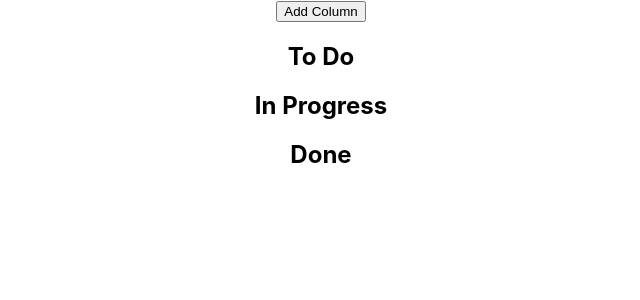
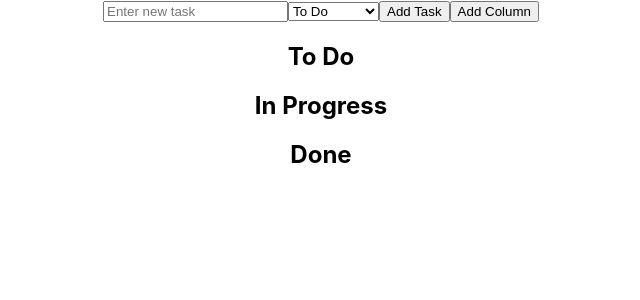
Before and after one commit to JayTailor45/ai-gen-kanban-board-react, a React (Create React App) app: page / in a window 1280 px wide. Shown: the top 300 px of the page, without its empty margins (319-959 px from the left). Built offline with nearby package versions, Linux system fonts and the light colour scheme.

Commit message:
add support to add task with statu

```diff
--- a/src/KanbanBoard.js
+++ b/src/KanbanBoard.js
@@ -2,6 +2,8 @@ import React, { useState } from 'react';
 import { DragDropContext, Droppable, Draggable } from 'react-beautiful-dnd';
 
 const KanbanBoard = () => {
+    const [newTask, setNewTask] = useState('');
+    const [selectedColumn, setSelectedColumn] = useState('column-1');
     const [columns, setColumns] = useState({
         'column-1': { id: 'column-1', title: 'To Do', tasks: [] },
         'column-2': { id: 'column-2', title: 'In Progress', tasks: [] },
@@ -31,6 +33,29 @@ const KanbanBoard = () => {
 
     return (
         <div>
+            <input
+                type="text"
+                value={newTask}
+                onChange={(e) => setNewTask(e.target.value)}
+                placeholder="Enter new task"
+            />
+            <select onChange={(e) => setSelectedColumn(e.target.value)} value={selectedColumn}>
+                {Object.keys(columns).map((columnId) => (
+                    <option key={columnId} value={columnId}>
+                        {columns[columnId].title}
+                    </option>
+                ))}
+            </select>
+            <button onClick={() => {
+                if (newTask) {
+                    const updatedColumns = { ...columns };
+                    updatedColumns[selectedColumn].tasks.push(newTask);
+                    setColumns(updatedColumns);
+                    setNewTask('');
+                }
+            }}>
+                Add Task
+            </button>
             <button onClick={addColumn}>Add Column</button>
             <DragDropContext onDragEnd={onDragEnd}>
                 {columnOrder.map((columnId) => {
```
Also changed, not shown: 1 other file (tests, documents, lock files or other folders).
